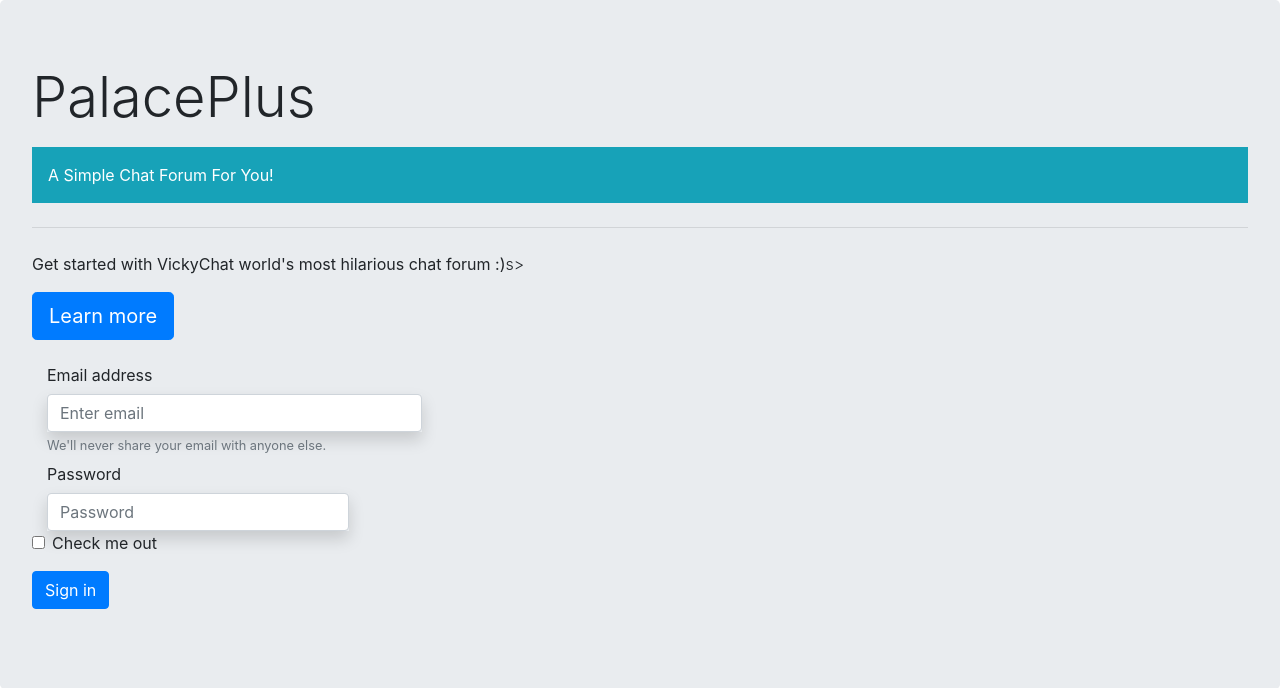
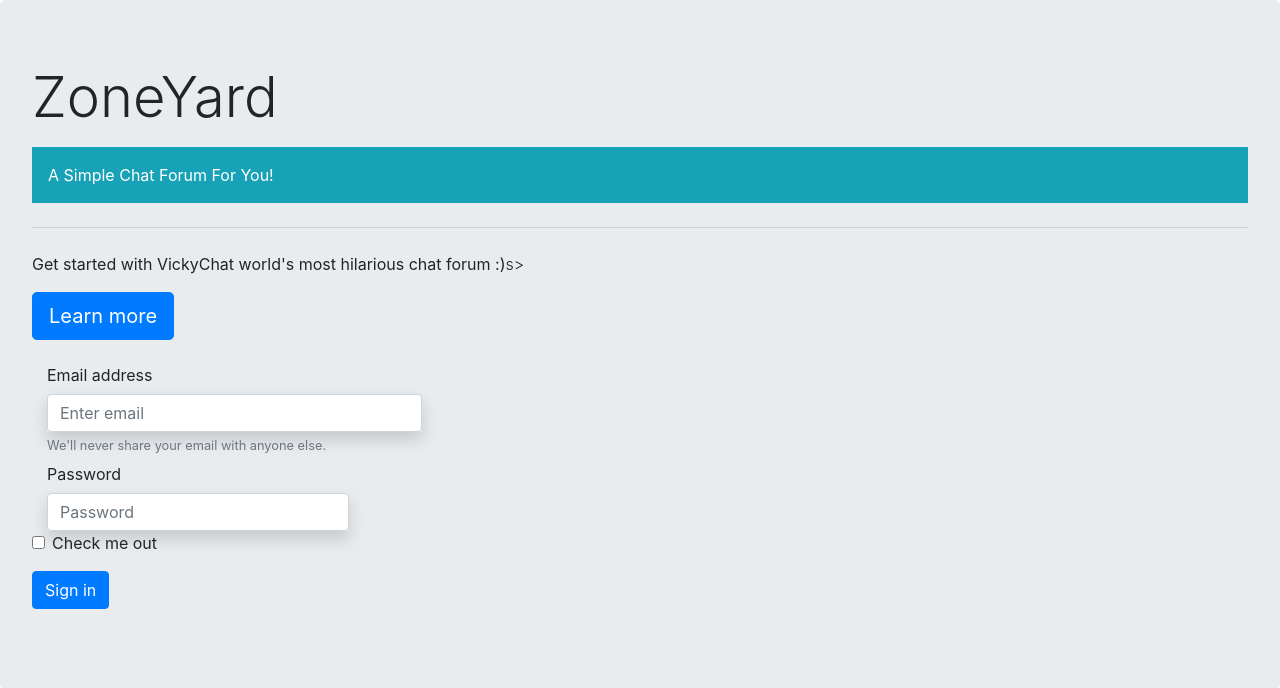
Before and after one commit to VicGanoh/Building_a_WebApplication, a Flask app: page / in a window 1280 px wide. Shown: the part 64-752 px from the top of the page. Run offline with Flask 2, Linux system fonts and the light colour scheme; some libraries are stand-ins or nearby versions.

Commit message:
Update index.html

```diff
--- a/templates/index.html
+++ b/templates/index.html
@@ -49,7 +49,7 @@
   </head>
   <body>
     <div class="jumbotron">
-   <h1 class="display-4">PalacePlus</h1>
+   <h1 class="display-4">ZoneYard</h1>
    <p class="lead"> <div class="w-auto p-3 bg-info text-white">A Simple Chat Forum For You!</div></p>
    <hr class="my-4">
 
```
